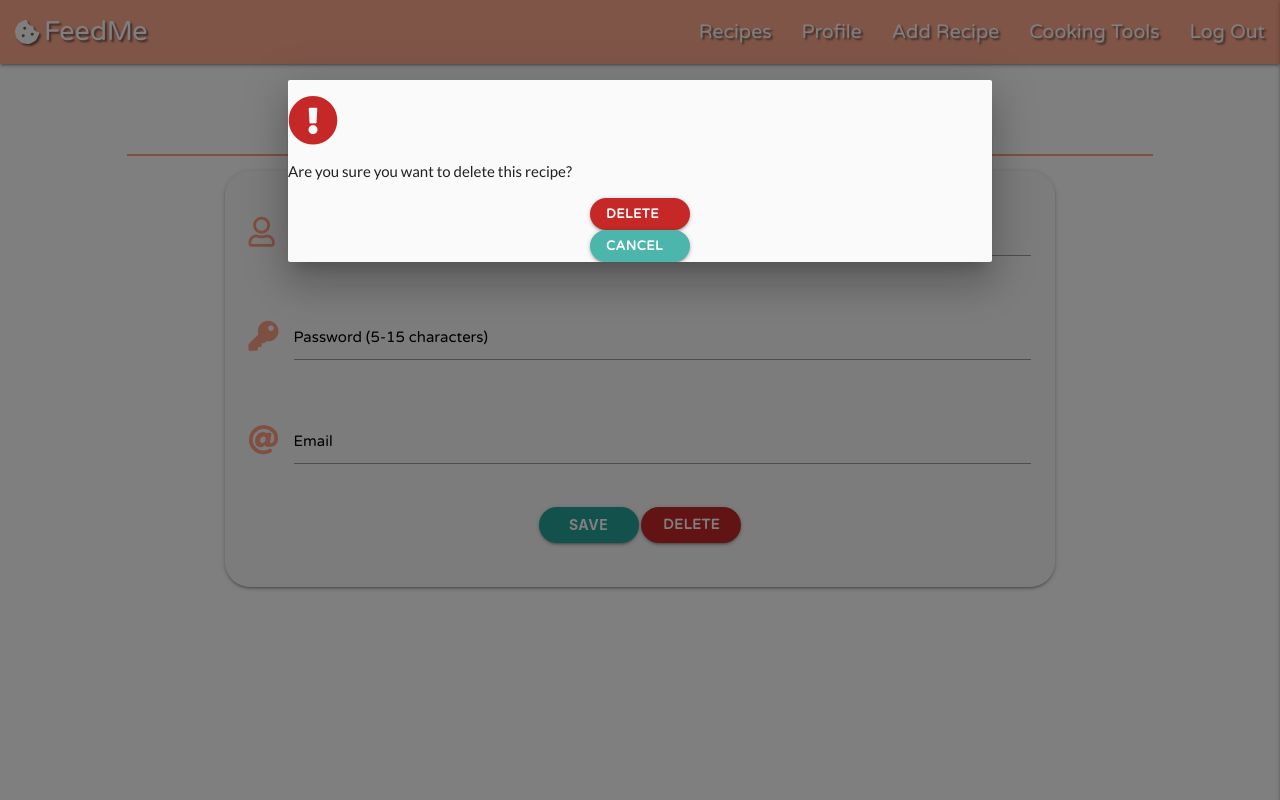
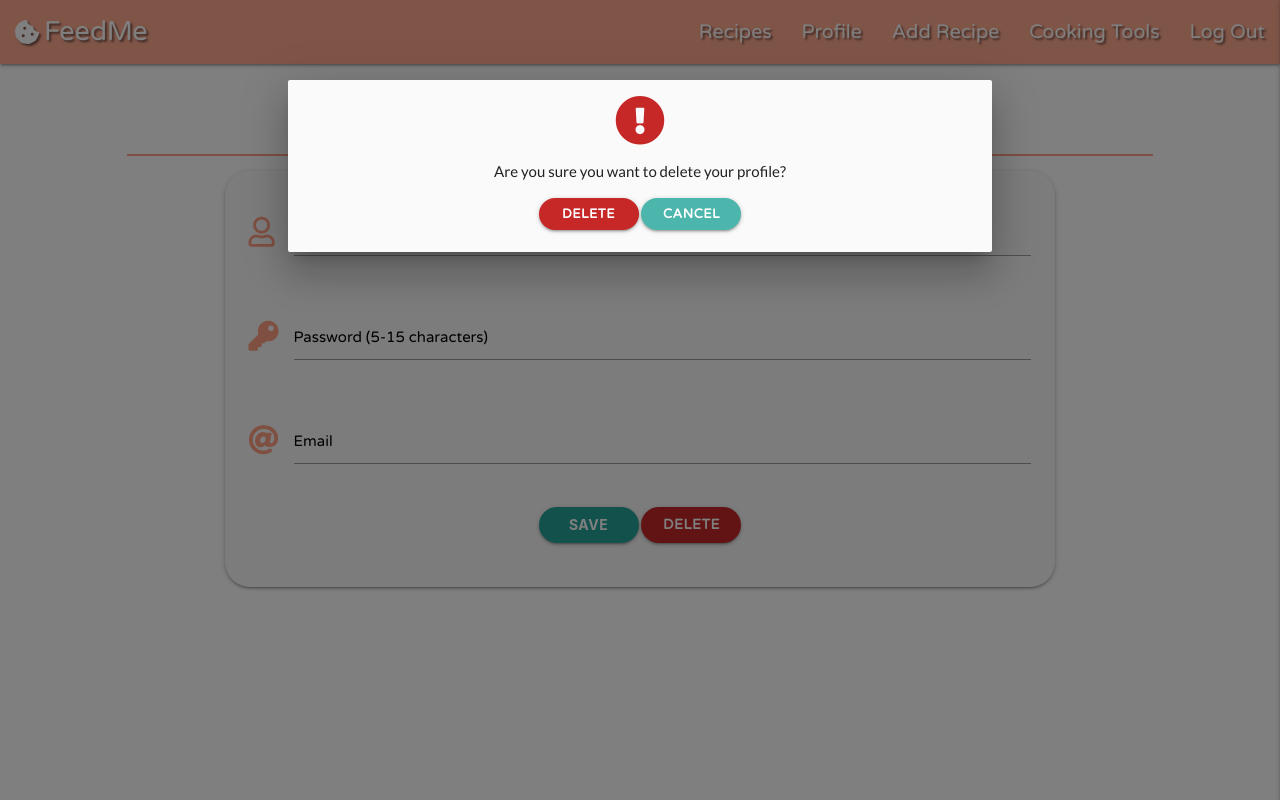
Before and after one commit to Code-Institute-Submissions/FeedMe, a Flask app: page /edit_profile/1 in a window 1280 px wide, after a click on "DELETE". Run offline with Flask 2, Linux system fonts and the light colour scheme; the visitor is signed in with stand-in values (Sample User, id 1); some libraries are stand-ins or nearby versions; some web fonts are replaced.

Commit message:
added functionality to delete user profile

```diff
--- a/static/css/style.css
+++ b/static/css/style.css
@@ -324,12 +324,14 @@ a.btn.btn-recipe.edit,
 a.btn-recipe.btn-small.neutral.modal-close.ed{
     background-color: #4db6ac;
     color: white;
+    display: inline-block;
 }
 
 a.btn.btn-recipe.modal-trigger.delete,
 a.btn-recipe.btn-small.neutral.modal-close.del{
     color: white;
     background-color: #c62828;
+    display: inline-block;
 }
 
 a.btn.btn-recipe.edit:hover,
@@ -337,6 +339,7 @@ a.btn-recipe.btn-small.neutral.modal-close.ed:hover{
   background-color:white;
   color: #4db6ac;
   border: 1px solid white;
+  display: inline-block;
 }
 
 a.btn.btn-recipe.modal-trigger.delete:hover,
@@ -344,6 +347,7 @@ a.btn-recipe.btn-small.neutral.modal-close:hover{
   background-color:white;
   color: #c62828;
   border: 1px solid white;
+  display: inline-block;
 }
 
 div#delete-recipe.modal.open{
--- a/templates/edit_profile.html
+++ b/templates/edit_profile.html
@@ -45,12 +45,12 @@
                 </div>
 
                 <!-- Modal Action -->
-                <div id="delete-profile" class="modal">
+                <div id="delete-profile" class="center-align modal">
                     <div>
                         <div>
                             <i class="fas fa-exclamation-circle red-text text-darken-3"></i>
                             <p>
-                                Are you sure you want to delete this recipe?
+                                Are you sure you want to delete your profile?
                             </p>
                         </div>
                         <div>
@@ -58,6 +58,7 @@
                                 class="btn-recipe btn-small neutral modal-close del">Delete</a>
                             <a class="btn-recipe btn-small neutral modal-close ed">Cancel</a>
                         </div>
+                        <br>
                     </div>
                 </div>
             </div>
--- a/templates/edit_recipe.html
+++ b/templates/edit_recipe.html
@@ -132,9 +132,8 @@
                     </button>
                 </div>
             </div>
-        </form>
 
-        <!-- Modal Action -->
+            <!-- Modal Action -->
                 <div id="delete-recipe" class="center-align modal">
                     <div>
                         <div>
@@ -150,6 +149,7 @@
                         </div>
                     </div>
                 </div>
+        </form>
     </div>
 
 {% endblock %}
```
